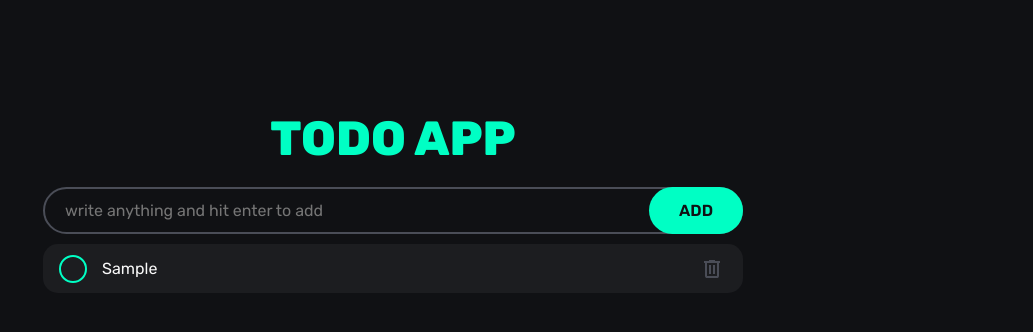
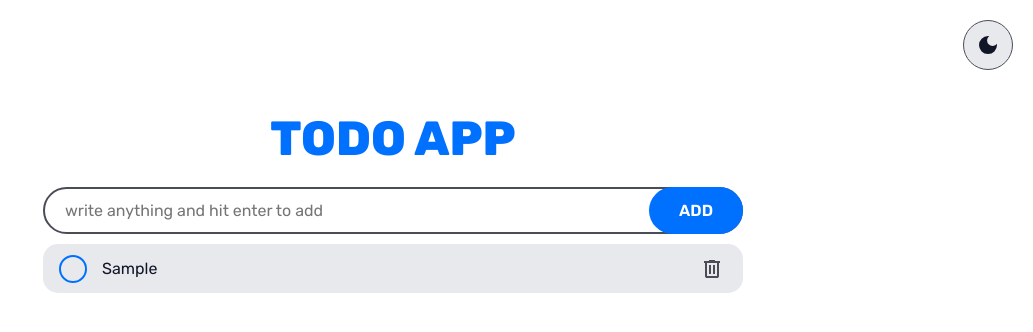
Before and after one commit to Miserz/todo, a plain HTML site: page index.html in a window 1280 px wide. Both pictures are taken after typing "Sample" into the empty fields and a click on the button "ADD". Shown: the whole page, without its empty margins (247-1280 px from the left). Drawn offline with Linux system fonts and the light colour scheme.

Commit message:
Add files via upload

```diff
--- a/index.html
+++ b/index.html
@@ -7,6 +7,12 @@
 	<link rel="stylesheet" href="style.css">
 </head>
 <body>
+	<header>
+		<button id="theme-switch">
+			<svg xmlns="http://www.w3.org/2000/svg" height="24px" viewBox="0 -960 960 960" width="24px"><path d="M480-120q-150 0-255-105T120-480q0-150 105-255t255-105q14 0 27.5 1t26.5 3q-41 29-65.5 75.5T444-660q0 90 63 153t153 63q55 0 101-24.5t75-65.5q2 13 3 26.5t1 27.5q0 150-105 255T480-120Z"/></svg>
+			<svg xmlns="http://www.w3.org/2000/svg" height="24px" viewBox="0 -960 960 960" width="24px"><path d="M480-280q-83 0-141.5-58.5T280-480q0-83 58.5-141.5T480-680q83 0 141.5 58.5T680-480q0 83-58.5 141.5T480-280ZM200-440H40v-80h160v80Zm720 0H760v-80h160v80ZM440-760v-160h80v160h-80Zm0 720v-160h80v160h-80ZM256-650l-101-97 57-59 96 100-52 56Zm492 496-97-101 53-55 101 97-57 59Zm-98-550 97-101 59 57-100 96-56-52ZM154-212l101-97 55 53-97 101-59-57Z"/></svg>
+		</button>
+	</header>
 	<h1>Todo App</h1>
 	<div class="wrapper">
 		<form>
@@ -17,6 +23,7 @@
 		</ul>
 	</div>
 
+	<script src="scriptDarkmode.js" defer></script>
 	<script src="script.js" defer></script>
 </body>
 </html>
--- a/script.js
+++ b/script.js
@@ -78,7 +78,7 @@ function createTodoItem(todo, todoIndex, animate = false) {
         todoLI.style.opacity = 0;
         todoLI.style.transform = "translateY(20px)";
         setTimeout(() => {
-            todoLI.style.transition = "opacity 0.3s ease-out, transform 0.3s ease-out";
+            todoLI.style.transition = "opacity 0.3s ease-out, transform 0.3s ease-out, background-color 0.5s ease";
             todoLI.style.opacity = 1;
             todoLI.style.transform = "translateY(0)";
         }, 10);
--- /dev/null
+++ b/scriptDarkmode.js
@@ -0,0 +1,19 @@
+let darkmode = localStorage.getItem("darkmode")
+const themeSwitch = document.getElementById("theme-switch")
+
+const enableDarkmode = () => {
+    document.body.classList.add("darkmode")
+    localStorage.setItem("darkmode", "active")
+}
+
+const disableDarkmode = () => {
+    document.body.classList.remove("darkmode")
+    localStorage.setItem("darkmode", null)
+}
+
+if (darkmode === "active") enableDarkmode()
+
+themeSwitch.addEventListener("click", () => {
+    darkmode = localStorage.getItem("darkmode")
+    darkmode !== "active" ? enableDarkmode() : disableDarkmode()
+})
--- a/style.css
+++ b/style.css
@@ -1,11 +1,56 @@
 @import url('https://fonts.googleapis.com/css2?family=Rubik:ital,wght@0,300..900;1,300..900&display=swap');
 
 :root {
+	--background: #fff;
+	--primary-color: #e8e9ed;
+	--secondary-color: #4A4D57;
+	--accent-color: #0071ff;
+	--text-color: #111528;
+}
+
+.darkmode {
 	--background: #101114;
 	--primary-color: #1C1D20;
 	--secondary-color: #4A4D57;
-	--accent-color: #00FFC4;
+	--accent-color: #0071ff;
 	--text-color: #F9F9F9;
+}
+
+#theme-switch {
+	height: 50px;
+	width: 50px;
+	padding: 0;
+	border-radius: 50%;
+	background-color: var(--primary-color);
+	display: flex;
+	justify-content: center;
+	align-items: center;
+	position: fixed;
+	top: 20px;
+	right: 20px;
+	border: 1px solid var(--secondary-color);
+	z-index: 999;
+	cursor: pointer;
+
+	transition: background-color .6s ease;
+}
+
+#theme-switch svg {
+	fill: var(--text-color);
+
+	transition: .6s ease;
+}
+
+#theme-switch svg:last-child {
+	display: none;
+}
+
+.darkmode #theme-switch svg:first-child {
+	display: none;
+}
+
+.darkmode #theme-switch svg:last-child {
+	display: block;
 }
 
 * {
@@ -31,6 +76,8 @@ body {
 	display: flex;
 	flex-direction: column;
 	align-items: center;
+
+	transition: background-color .5s ease;
 }
 
 h1 {
@@ -86,11 +133,7 @@ form {
 	color: var(--background);
 	cursor: pointer;
 
-	transition: 200ms ease;
-}
-
-#add-button:hover {
-	background-color: #00d3a2;
+	transition: 200ms ease, color .5s ease;
 }
 
 @keyframes fadeOut {
@@ -115,13 +158,14 @@ form {
 	border-radius: 15px;
 	display: flex;
 	align-items: center;
-	transition: margin-top 0.3s ease-out, opacity 0.3s ease-out, transform 0.3s ease-out;
+	transition: background-color .5s ease;
 }
 
 .todo .todo-text {
 	padding: 15px;
 	padding-right: 0;
 	flex-grow: 1;
+	color: var(--text-color);
 	transition: 200ms ease;
 }
 
```
